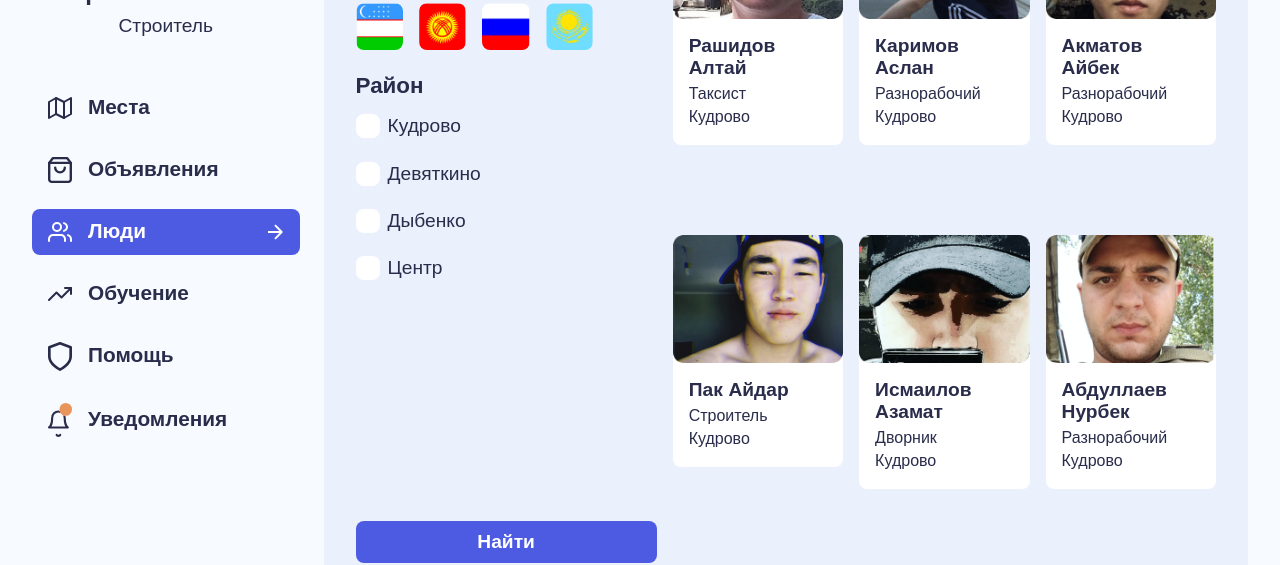
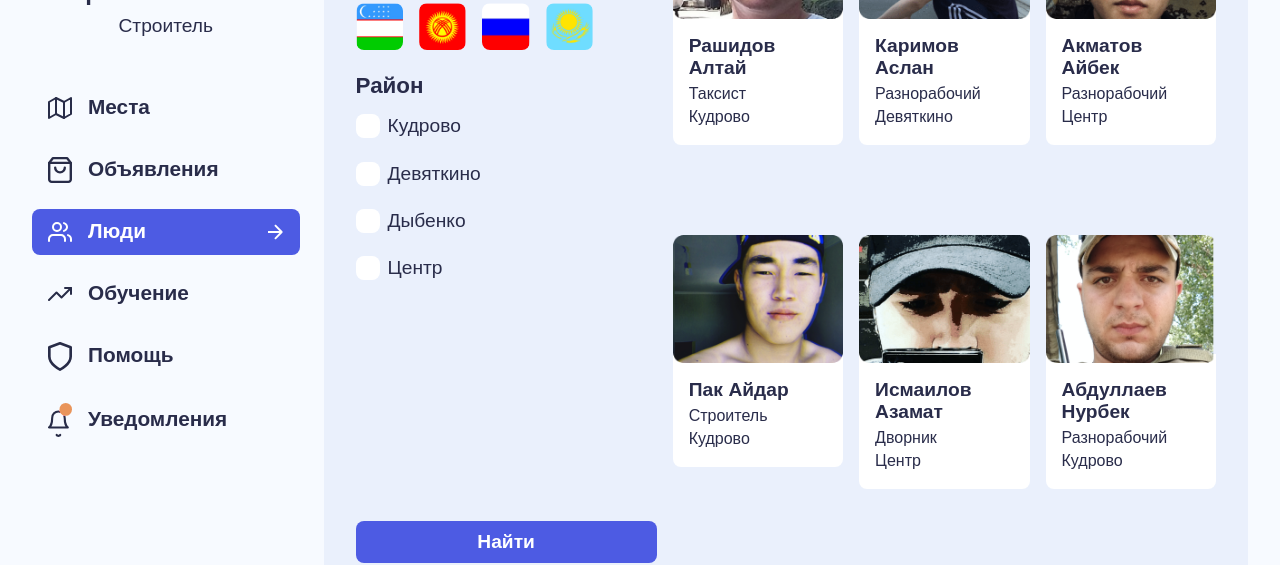
Before and after one commit to PPnP/LaborHack, a Python web app: template app/templates/search.html in a window 1280 px wide. Shown: the part 173-738 px from the top of the page. Run offline with Jinja, Linux system fonts and the light colour scheme; the template is opened without the code that fills it, so the values that code supplies are empty; some libraries are stand-ins or nearby versions.

Commit message:
to change some districts

```diff
--- a/app/templates/search/people.html
+++ b/app/templates/search/people.html
@@ -2,11 +2,11 @@
 {% include "blocks/person_card.html" %}
 {% endwith %}
 
-{% with name="Каримов Аслан", image='images/people/4.png', occupation='Разнорабочий', location='Кудрово', language="uz" %}
+{% with name="Каримов Аслан", image='images/people/4.png', occupation='Разнорабочий', location='Девяткино', language="uz" %}
 {% include "blocks/person_card.html" %}
 {% endwith %}
 
-{% with name="Акматов Айбек", image='images/people/5.png', occupation='Разнорабочий', location='Кудрово', language="tj" %}
+{% with name="Акматов Айбек", image='images/people/5.png', occupation='Разнорабочий', location='Центр', language="tj" %}
 {% include "blocks/person_card.html" %}
 {% endwith %}
 
@@ -14,7 +14,7 @@
 {% include "blocks/person_card.html" %}
 {% endwith %}
 
-{% with name="Исмаилов Азамат", image='images/people/7.png', occupation='Дворник', location='Кудрово', language="kz" %}
+{% with name="Исмаилов Азамат", image='images/people/7.png', occupation='Дворник', location='Центр', language="kz" %}
 {% include "blocks/person_card.html" %}
 {% endwith %}
 
```
